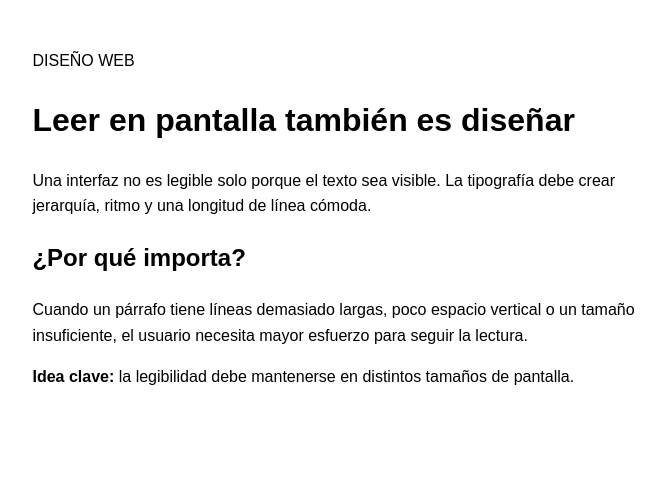
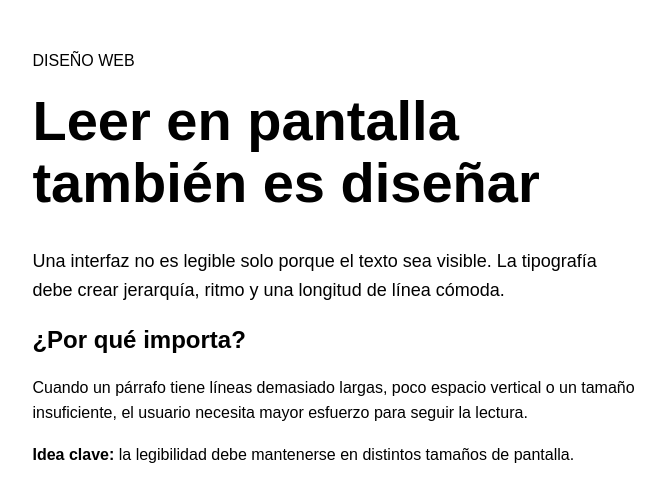
Before and after one commit to armandogonzalez160120/tipograf-a_legible_css, a plain HTML site: page index.html in a window 1280 px wide. Shown: the whole page, without its empty margins (305-970 px from the left). Drawn offline with Linux system fonts and the light colour scheme.

Commit message:
Parte D: jerarquia y escala fluida

```diff
--- a/styles.css
+++ b/styles.css
@@ -10,3 +10,14 @@ body {
   max-width: 68ch;
   margin-inline: auto;
 }
+
+h1 {
+  font-size: clamp(2rem, 5vw, 3.5rem);
+  line-height: 1.1;
+  margin-block: 0.3em 0.6em;
+}
+h2 {
+  font-size: 1.5rem;
+  line-height: 1.25;
+}
+.intro { font-size: 1.125rem; }
```
